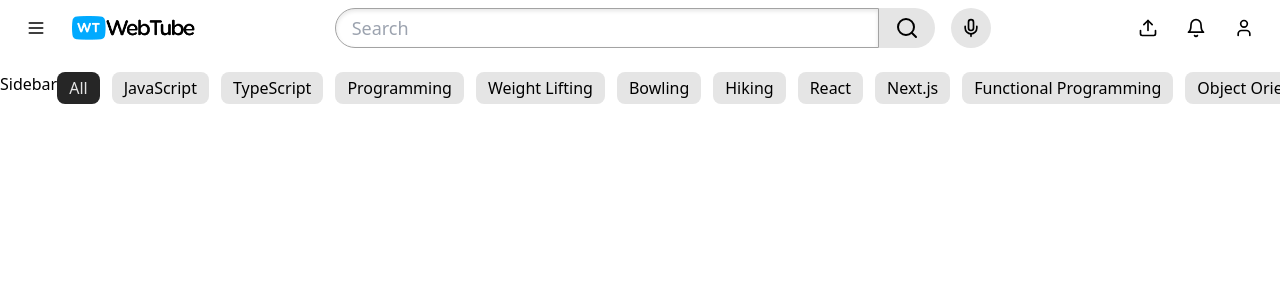
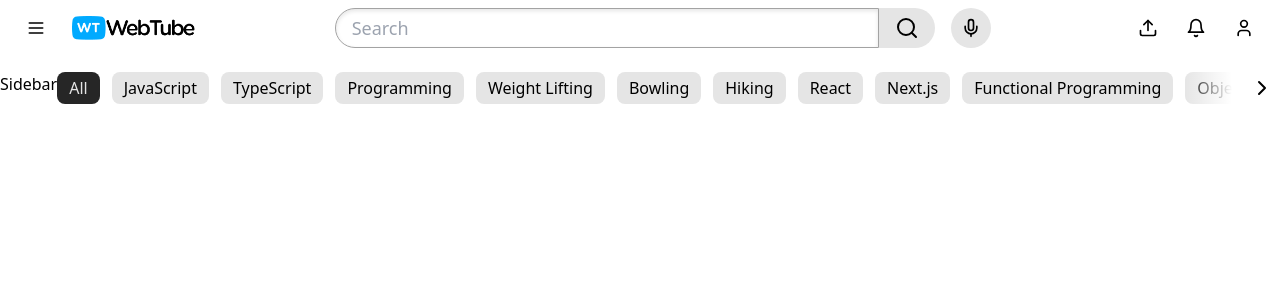
Before and after one commit to mrd010/youtube-homepage, a React (Vite) app: page / in a window 1280 px wide. Shown: the top 300 px of the page. Built offline with nearby package versions, Linux system fonts and the light colour scheme.

Commit message:
Create top categories nav

```diff
--- a/src/App.tsx
+++ b/src/App.tsx
@@ -10,6 +10,7 @@
       <PageHeader></PageHeader>
       <div className="grid grid-cols-[auto,1fr] flex-grow-1 overflow-auto">
         <div>Sidebar</div>
+        <div className="overflow-x-hidden">
           <div
             className="sticky
            top-0 bg-white z-10 pb-4"
@@ -22,6 +23,7 @@
           </div>
         </div>
       </div>
+    </div>
   );
 }
 
--- a/src/components/CategoryPills.tsx
+++ b/src/components/CategoryPills.tsx
@@ -1,4 +1,8 @@
+import { ChevronLeft, ChevronRight } from 'lucide-react';
 import { Button } from './Button';
+import { useEffect, useRef, useState } from 'react';
+
+const TRANSLATE_AMOUNT = 200;
 
 type CategoryPillsProps = {
   categories: string[];
@@ -7,9 +11,38 @@
 };
 
 export const CategoryPills = ({ categories, selectedCategory, onSelect }: CategoryPillsProps) => {
+  const [isLeftVisible, setIsLeftVisible] = useState(true);
+  const [isRightVisible, setIsRightVisible] = useState(true);
+  const [translate, setTranslate] = useState(0);
+
+  useEffect(() => {
+    if (containerRef.current === null) {
+      return;
+    }
+
+    const observer = new ResizeObserver((entries) => {
+      const container = entries[0]?.target;
+      if (container === null) {
+        return;
+      }
+      setIsLeftVisible(translate > 0);
+      setIsRightVisible(translate + container.clientWidth < container.scrollWidth);
+    });
+
+    observer.observe(containerRef.current);
+
+    return () => {
+      observer.disconnect();
+    };
+  }, [translate, categories]);
+
+  const containerRef = useRef<HTMLDivElement>(null);
   return (
-    <div className="overflow-x-hidden relative">
-      <div className="flex whitespace-nowrap gap-3 transition-transform w-[max-content]">
+    <div ref={containerRef} className="overflow-x-hidden relative">
+      <div
+        className="flex whitespace-nowrap gap-3 transition-transform w-[max-content]"
+        style={{ transform: `translateX(-${translate}px)` }}
+      >
         {categories.map((cat) => (
           <Button
             key={cat}
@@ -21,6 +54,48 @@
           </Button>
         ))}
       </div>
+      {isLeftVisible && (
+        <div className="absolute left-0 top-1/2 -translate-y-1/2 bg-gradient-to-r from-white from-50% to-transparent w-24  h-full">
+          <Button
+            variant="ghost"
+            size="icon"
+            className="h-full aspect-square w-auto p-1.5"
+            onClick={() => {
+              setTranslate((translate) => {
+                const newTranslate = translate - TRANSLATE_AMOUNT;
+                return newTranslate > 0 ? newTranslate : 0;
+              });
+            }}
+          >
+            <ChevronLeft></ChevronLeft>
+          </Button>
+        </div>
+      )}
+      {isRightVisible && (
+        <div className="absolute right-0 top-1/2 -translate-y-1/2 bg-gradient-to-l flex justify-end from-white from-50% to-transparent w-24 h-full">
+          <Button
+            variant="ghost"
+            size="icon"
+            className="h-full aspect-square w-auto p-1.5"
+            onClick={() => {
+              setTranslate((translate) => {
+                if (containerRef.current === null) {
+                  return translate;
+                }
+                const newTranslate = translate + TRANSLATE_AMOUNT;
+                const edge = containerRef.current.scrollWidth;
+                const width = containerRef.current.clientWidth;
+                if (newTranslate + width >= edge) {
+                  return edge - width;
+                }
+                return newTranslate > 0 ? newTranslate : 0;
+              });
+            }}
+          >
+            <ChevronRight></ChevronRight>
+          </Button>
+        </div>
+      )}
     </div>
   );
 };
```
Lines whose indentation alone changed are shown as unchanged.
